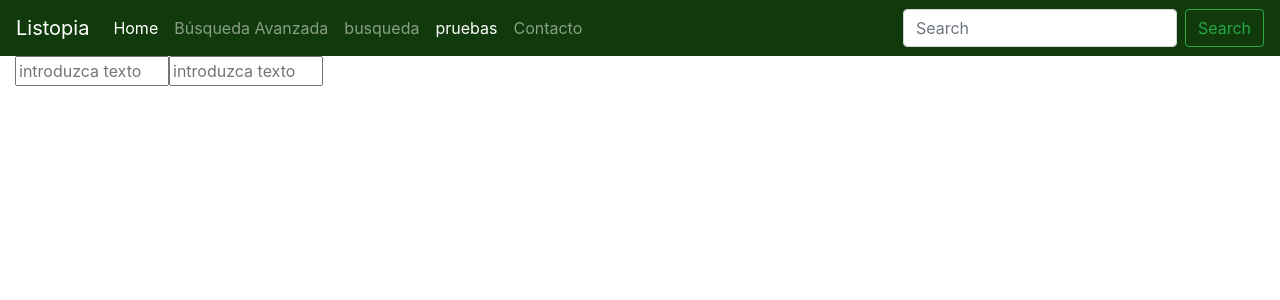
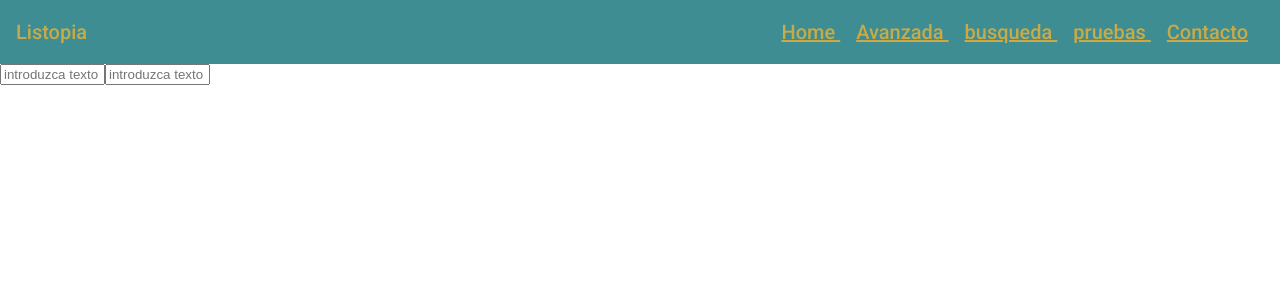
Before and after one commit to antoniomancera/Listopia, an Angular app: page /pruebas in a window 1280 px wide. Shown: the top 300 px of the page. Built offline with nearby package versions, Linux system fonts and the light colour scheme.

Commit message:
He empezado con Angular material

```diff
--- a/angular.json
+++ b/angular.json
@@ -24,6 +24,7 @@
               "src/assets"
             ],
             "styles": [
+              "src/custom-theme.scss",
               "src/styles.css"
             ],
             "scripts": []
--- a/package.json
+++ b/package.json
@@ -11,12 +11,14 @@
   },
   "private": true,
   "dependencies": {
-    "@angular/animations": "~11.0.1",
+    "@angular/animations": "^11.0.4",
+    "@angular/cdk": "^11.0.2",
     "@angular/common": "~11.0.1",
     "@angular/compiler": "~11.0.1",
     "@angular/core": "~11.0.1",
     "@angular/fire": "^6.1.4",
     "@angular/forms": "~11.0.1",
+    "@angular/material": "^11.0.2",
     "@angular/platform-browser": "~11.0.1",
     "@angular/platform-browser-dynamic": "~11.0.1",
     "@angular/router": "~11.0.1",
--- a/src/app/app.component.css
+++ b/src/app/app.component.css
@@ -0,0 +1,15 @@
+
+.navbar{
+    justify-content: space-between;
+    background-color: rgb(62, 141, 146);
+    color: rgb(201, 170, 71);
+}
+
+ span{
+    padding-right: 1rem;
+}
+a{
+    color: rgb(201, 170, 71);
+    padding-right: 1rem;
+
+}
--- a/src/app/app.component.html
+++ b/src/app/app.component.html
@@ -1,3 +1,16 @@
+<mat-toolbar class="navbar">
+  <div>Listopia</div>
+  <div>
+    <a class="nav-link" [routerLink]="['/welcome']">Home </a>
+    <a class="nav-link" [routerLink]="['/busquedaavanzada']">Avanzada </a>
+    <a class="nav-link" [routerLink]="['/busqueda']">busqueda </a>
+    <a class="nav-link" [routerLink]="['/pruebas']">pruebas </a>
+    <a class="nav-link" [routerLink]="['/contacto']">Contacto </a>
+
+     </div>
+</mat-toolbar><router-outlet></router-outlet>
+
+<!--
 <nav class="navbar navbar-expand-lg navbar-dark " style="background-color: #103a0b;">
   <button class="navbar-toggler" type="button" data-toggle="collapse" data-target="#navbarTogglerDemo01" aria-controls="navbarTogglerDemo01" aria-expanded="false" aria-label="Toggle navigation">
     <span class="navbar-toggler-icon"></span>
@@ -27,3 +40,5 @@
     </form>
   </div>
 </nav><div class="container-fluid"> <router-outlet></router-outlet> </div>
+
+-->
--- /dev/null
+++ b/src/custom-theme.scss
@@ -0,0 +1,25 @@
+/* You can add global styles to this file, and also import other style files */
+@import '~@angular/material/theming';
+@import url('//fonts.googleapis.com/icon?family=Material+Icons');
+
+@include mat-core();
+
+$primary: mat-palette($mat-lime, 500);
+$accent:  mat-palette($mat-lime, 500, A200, A400);
+$warn:    mat-palette($mat-red, 500);
+
+$config: mat-typography-config();
+
+
+$theme: mat-light-theme($primary, $accent, $warn);
+
+@include angular-material-theme($theme);
+
+body {
+  font-family: mat-font-family($config);
+  font-weight: normal;
+}
+
+h1, h2, h3, h4 {
+  font-weight: normal;
+}
--- a/src/index.html
+++ b/src/index.html
@@ -6,8 +6,10 @@
   <base href="/">
   <meta name="viewport" content="width=device-width, initial-scale=1">
   <link rel="icon" type="image/x-icon" href="favicon.ico">
+  <link href="https://fonts.googleapis.com/css?family=Roboto:300,400,500&display=swap" rel="stylesheet">
+  <link href="https://fonts.googleapis.com/icon?family=Material+Icons" rel="stylesheet">
 </head>
-<body>
+<body class="mat-typography">
   <app-root></app-root>
 </body>
 </html>
--- a/src/styles.css
+++ b/src/styles.css
@@ -1,2 +1,5 @@
 /* You can add global styles to this file, and also import other style files */
 @import "../node_modules/bootstrap/dist/css/bootstrap.css"
+
+html, body { height: 100%; }
+body { margin: 0; font-family: Roboto, "Helvetica Neue", sans-serif; }
```
Also changed, not shown: src/app/app.module.ts (+16 -3 lines), 1 other file (tests, documents, lock files or other folders).
